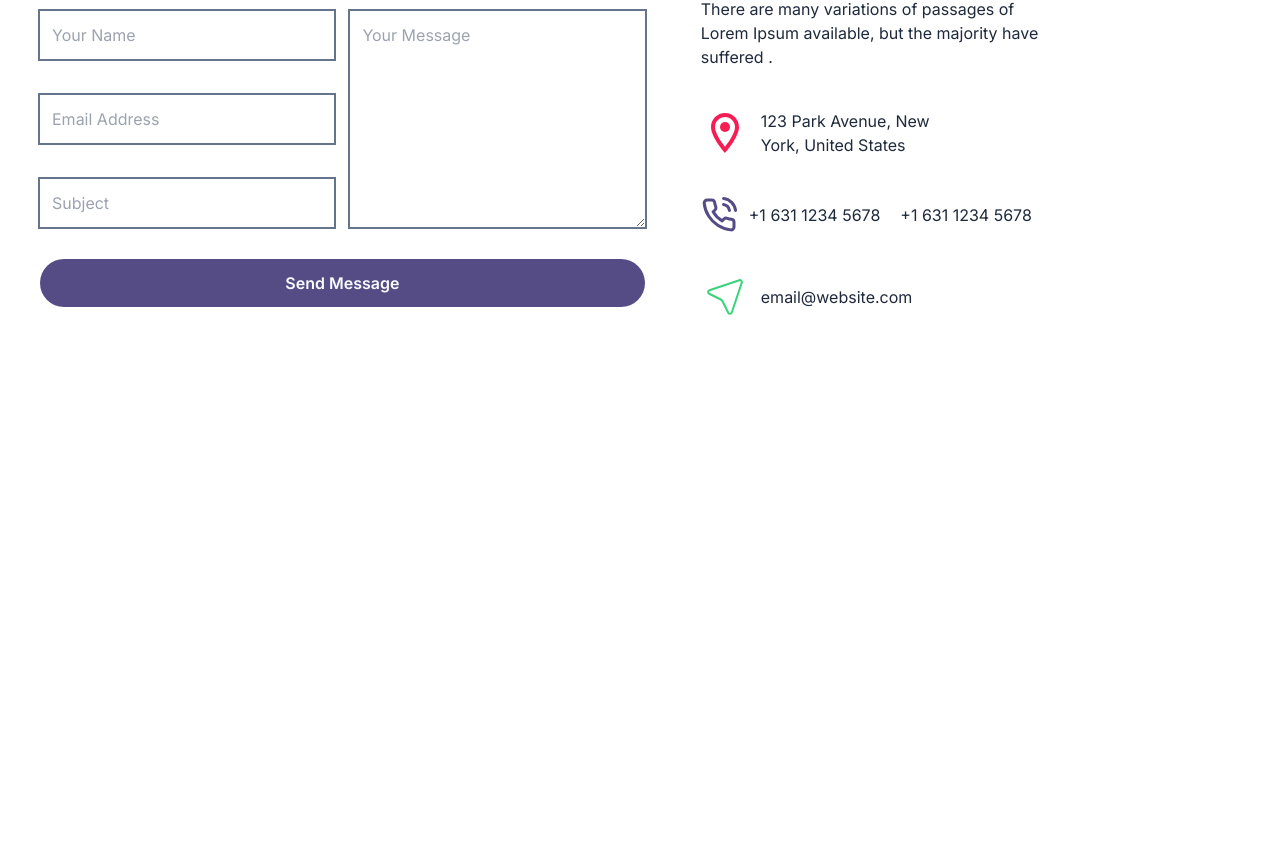
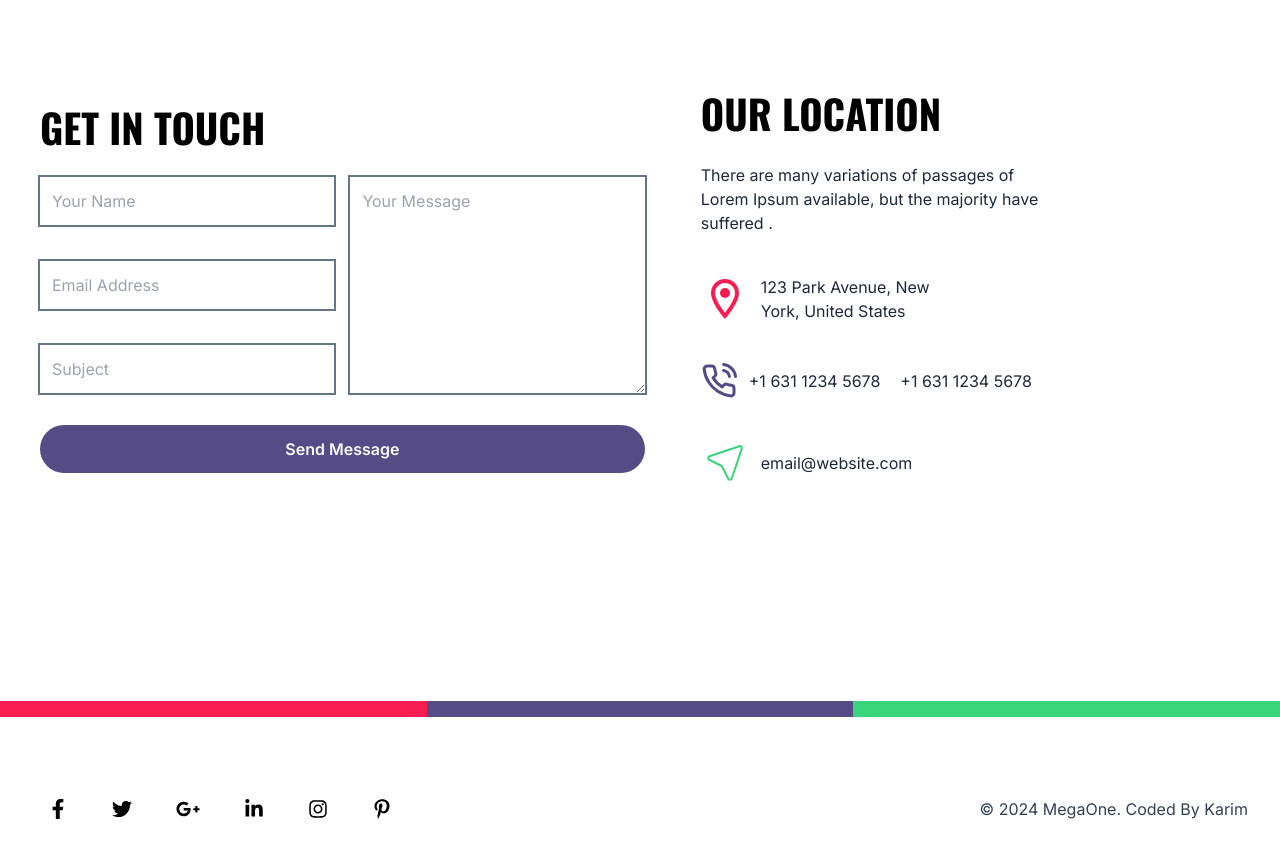
Before and after one commit to KarimAliMo/digital-agency, a Next.js app: page / in a window 1280 px wide. Shown: the part 6286-7143 px from the top of the page. Before the commit the page ends 6971 px from the top, so only its background shows below. Built offline with nearby package versions, Linux system fonts and the light colour scheme.

Commit message:
Footer first commit

```diff
--- a/app/page.jsx
+++ b/app/page.jsx
@@ -1,6 +1,7 @@
 import About from "@/components/about/About";
 import Communication from "@/components/communication/Communication";
 import Customers from "@/components/customers/Customers";
+import Footer from "@/components/footer/Footer";
 import Landing from "@/components/land/Landing";
 import Latest from "@/components/latest/Latest";
 import Partners from "@/components/partners/Partners";
@@ -20,6 +21,7 @@ export default function Home() {
       <Partners />
       <Latest />
       <Communication />
+      <Footer />
     </main>
   );
 }
--- a/components/communication/Communication.jsx
+++ b/components/communication/Communication.jsx
@@ -5,7 +5,7 @@ import { CiLocationArrow1 } from "react-icons/ci";
 
 const Communication = () => {
   return (
-    <div className=" min-h-screen w-full py-8 overflow-hidden">
+    <div className=" min-h-screen w-full py-8 overflow-hidden flex justify-center items-center">
       <div className=" lg:px-10 2xl:px-52 flex flex-col items-center justify-center gap-14 lg:flex-row 2xl:gap-20">
         <div className=" flex flex-col justify-center items-center lg:items-start">
           <h2
--- /dev/null
+++ b/components/footer/Footer.jsx
@@ -0,0 +1,45 @@
+import { FaFacebookF } from "react-icons/fa";
+import { FaTwitter } from "react-icons/fa";
+import { FaGooglePlusG } from "react-icons/fa";
+import { FaLinkedinIn } from "react-icons/fa";
+import { FaInstagram } from "react-icons/fa6";
+import { FaPinterestP } from "react-icons/fa";
+
+const Footer = () => {
+  return (
+    <div className=" w-full overflow-hidden">
+      <div className=" h-4 flex w-full">
+        <span className=" w-1/3 h-4 bg-[#F71C52]"></span>
+        <span className=" w-1/3 h-4 bg-[#554C86]"></span>
+        <span className=" w-1/3 h-4 bg-[#39D47A]"></span>
+      </div>
+      <div className=" container 2xl:px-52 flex flex-col justify-center items-center py-16 lg:flex-row lg:justify-between">
+        <div className=" flex justify-center items-center gap-3">
+          <div className=" w-fit h-fit p-4 rounded-full hover:bg-[#F71C52] cursor-pointer">
+            <FaFacebookF className=" text-xl hover:text-white" />
+          </div>
+          <div className=" w-fit h-fit p-4 rounded-full hover:bg-[#F71C52] cursor-pointer">
+            <FaTwitter className=" text-xl hover:text-white" />
+          </div>
+          <div className=" w-fit h-fit p-4 rounded-full hover:bg-[#F71C52] cursor-pointer">
+            <FaGooglePlusG className=" text-[24px] hover:text-white" />
+          </div>
+          <div className=" w-fit h-fit p-4 rounded-full hover:bg-[#F71C52] cursor-pointer">
+            <FaLinkedinIn className=" text-xl hover:text-white" />
+          </div>
+          <div className=" w-fit h-fit p-4 rounded-full hover:bg-[#F71C52] cursor-pointer">
+            <FaInstagram className=" text-xl hover:text-white" />
+          </div>
+          <div className=" w-fit h-fit p-4 rounded-full hover:bg-[#F71C52] cursor-pointer">
+            <FaPinterestP className=" text-xl hover:text-white" />
+          </div>
+        </div>
+        <p className=" text-slate-700 dark:text-slate-200">
+          © 2024 MegaOne. Coded By Karim
+        </p>
+      </div>
+    </div>
+  );
+};
+
+export default Footer;
```
